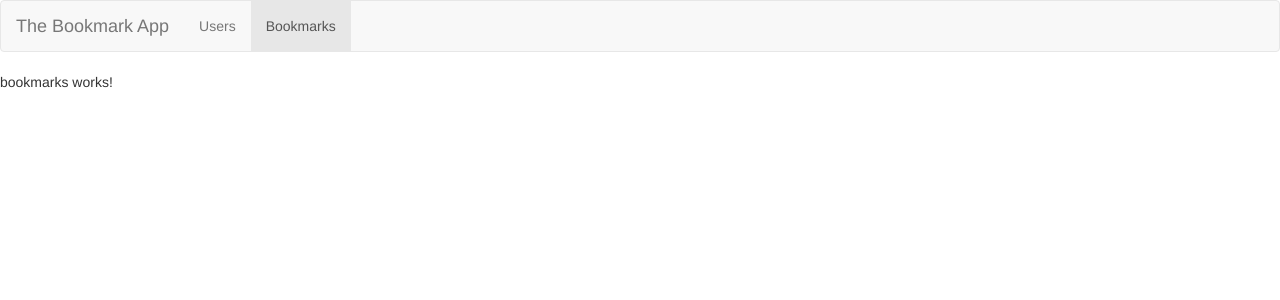
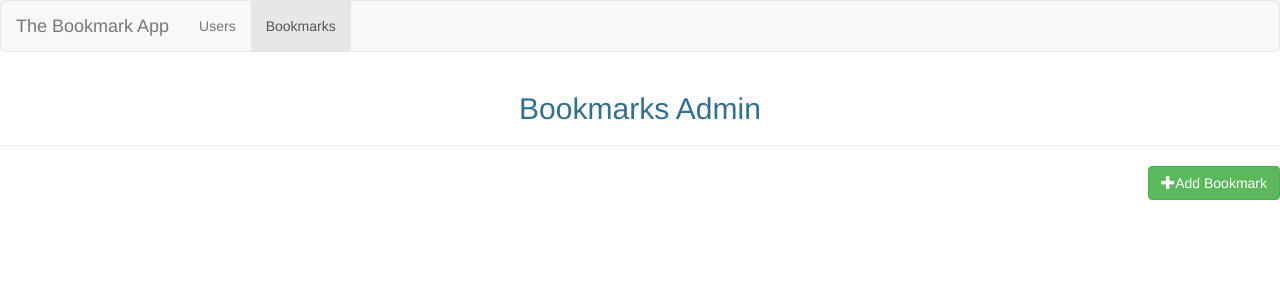
Before and after one commit to Stilos/wiluFront, an Angular app: page /bookmarks in a window 1280 px wide. Shown: the top 300 px of the page. Built offline with nearby package versions, Linux system fonts and the light colour scheme.

Commit message:
Style adjustments

```diff
--- a/src/app/bookmarks/bookmarks.component.html
+++ b/src/app/bookmarks/bookmarks.component.html
@@ -1,3 +1,11 @@
-<p>
-  bookmarks works!
-</p>
+<div class="row">
+  <div class="col-xs-12">
+    <h2 class="text-center text-info">Bookmarks Admin</h2>
+    <hr>
+    <div class="col-xs-12">
+      <div class="row">
+        <button class="btn btn-success pull-right"><span class="glyphicon glyphicon-plus"></span>Add Bookmark</button>
+      </div>
+    </div>
+  </div>
+</div>
--- a/src/app/home/home.component.html
+++ b/src/app/home/home.component.html
@@ -6,7 +6,7 @@
 </div>
 <br><br><br>
 <div class="row">
-  <div class="col-xs-6">
+  <div class="col-xs-4 col-xs-offset-2">
     <div class="thumbnail center-block">
       <a routerLink="/users">
         <div class="caption">
@@ -16,7 +16,7 @@
       </a>
     </div>
   </div>
-  <div class="col-xs-6">
+  <div class="col-xs-4 col-md-offset-0">
     <div class="thumbnail center-block">
       <a routerLink="/bookmarks">
         <div class="caption">
--- a/src/app/users/users.component.html
+++ b/src/app/users/users.component.html
@@ -1,5 +1,7 @@
 <div class="row">
   <div class="col-xs-12">
+    <h2 class="text-center text-info">Users Administration</h2>
+    <hr>
     <div class="col-xs-6">
       <div class="row">
         <div class="col-xs-12">
```
